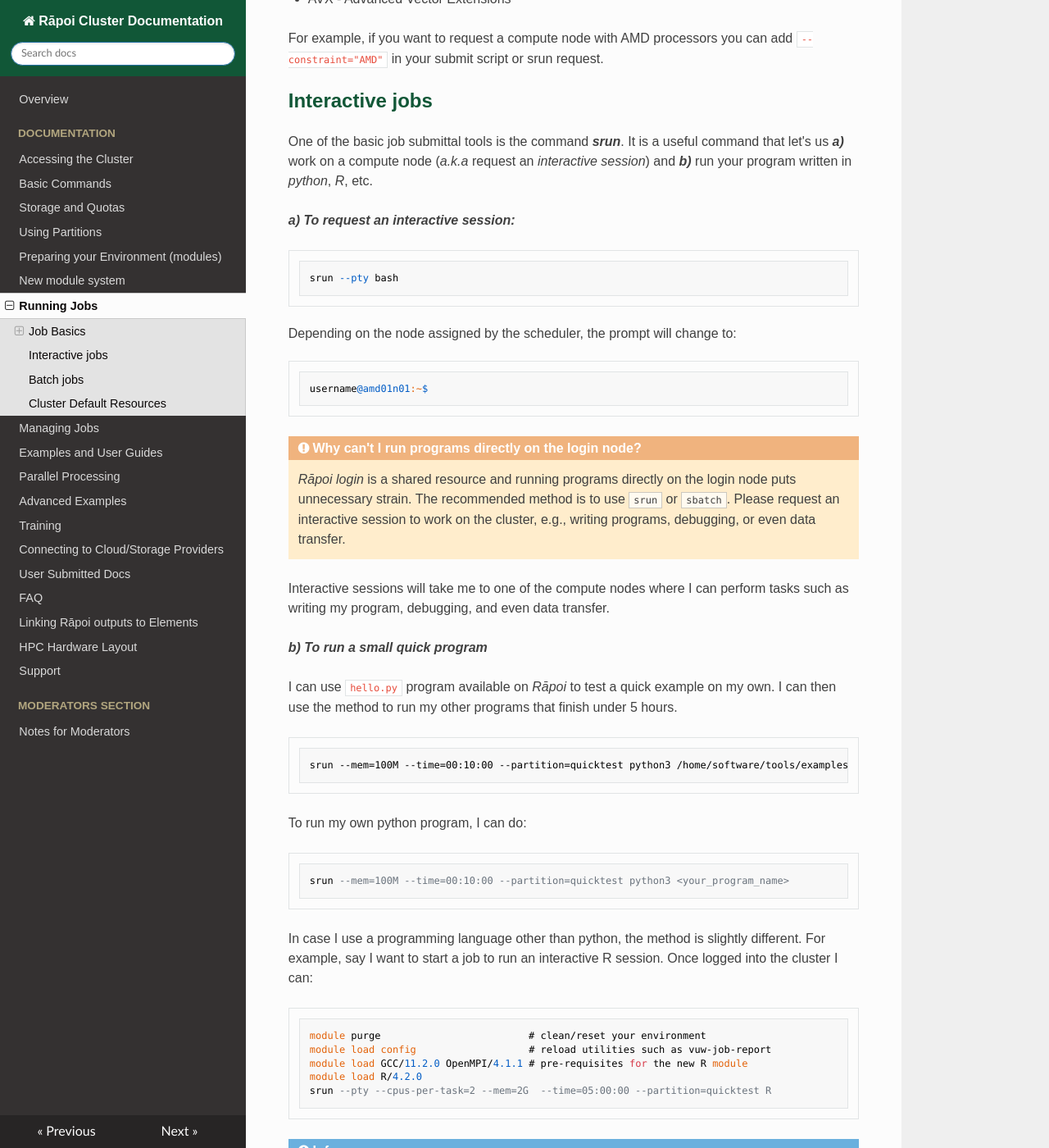
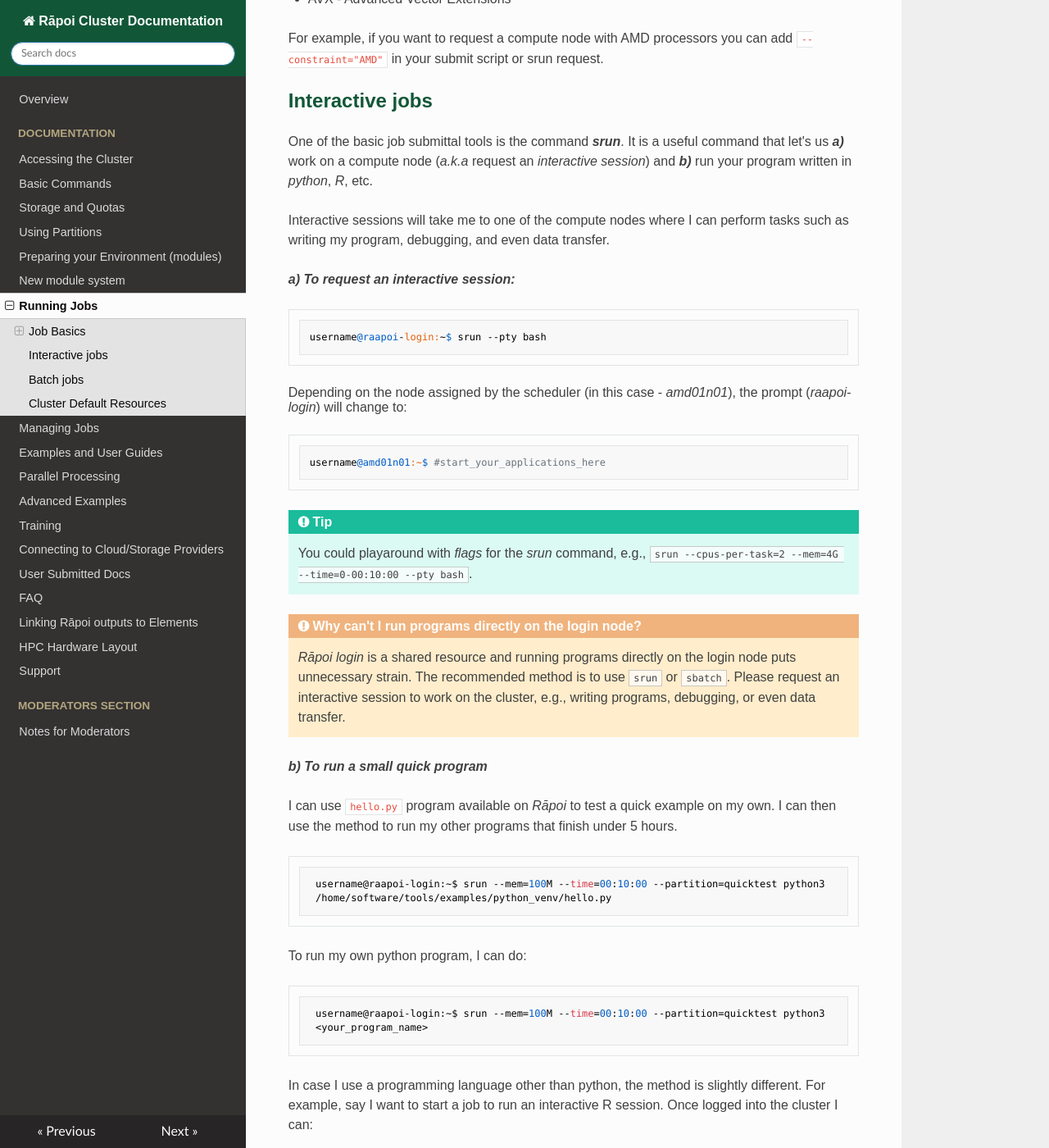
Before and after one commit to vuw-research-computing/raapoi-docs, an MkDocs documentation site: the page built from docs/running_jobs.md, in a window 1280 px wide and 1400 px high, scrolled down 915 px. Shown: the whole window at 82% size. Built offline with MkDocs 1.6.1, drawn with Linux system fonts in a browser that asks for light colours; nearby versions of some CDN libraries; some web fonts are replaced.

Commit message:
Docs: Minor updates to running_jobs.md

````diff
--- a/docs/running_jobs.md
+++ b/docs/running_jobs.md
@@ -27,22 +27,31 @@ For example, if you want to request a compute node with AMD processors you can a
 
 One of the basic job submittal tools is the command _**srun**_. It is a useful command that let's us _**a)**_ work on a compute node (_a.k.a_ request an _interactive_ _session_) and _**b)**_ run your program written in _python_, _R_, etc.
 
+
+Interactive sessions will take me to one of the compute nodes where I can perform tasks such as writing my program, debugging, and even data transfer.
+
 _**a) To request an interactive session:**_
 ```
-srun --pty bash
+username@raapoi-login:~$ srun --pty bash
 ```
-Depending on the node assigned by the scheduler, the prompt will change to:
+Depending on the node assigned by the scheduler (in this case - _amd01n01_), the prompt (_raapoi-login_) will change to:
 
 ```bash
-username@amd01n01:~$
+username@amd01n01:~$ #start_your_applications_here
 ```
+
+
+!!! tip
+    You could playaround with _flags_ for the _srun_ command, e.g., `srun --cpus-per-task=2 --mem=4G --time=0-00:10:00 --pty bash`.
+
+
 
 !!! warning "Why can't I run programs directly on the login node?"
 
     _Rāpoi_ _login_ is a shared resource and running programs directly on the login node puts unnecessary strain.
     The recommended method is to use `srun` or `sbatch`. Please request an interactive session to work on the cluster, e.g., writing programs, debugging, or even data transfer.
 
-Interactive sessions will take me to one of the compute nodes where I can perform tasks such as writing my program, debugging, and even data transfer.
+
 
 
 _**b) To run a small quick program**_
@@ -51,13 +60,15 @@ _**b) To run a small quick program**_
 I can use `hello.py` program available on _Rāpoi_ to test a quick example on my own. I can then use the method to run my other programs that finish under 5 hours.
 
 ```
-srun --mem=100M --time=00:10:00 --partition=quicktest python3 /home/software/tools/examples/python_venv/hello.py
+ username@raapoi-login:~$ srun --mem=100M --time=00:10:00 --partition=quicktest python3
+ /home/software/tools/examples/python_venv/hello.py
 ```
 
 To run my own python program, I can do:
 
-```
-srun --mem=100M --time=00:10:00 --partition=quicktest python3 <your_program_name>
+``` bash
+ username@raapoi-login:~$ srun --mem=100M --time=00:10:00 --partition=quicktest python3
+ <your_program_name>
 ```
 
 
--- a/mkdocs.yml
+++ b/mkdocs.yml
@@ -49,6 +49,7 @@ markdown_extensions:
   - abbr
   - attr_list
   - pymdownx.snippets
+  # enable content tabs
   - pymdownx.tabbed:
       alternate_style: true
   - pymdownx.highlight:
````
